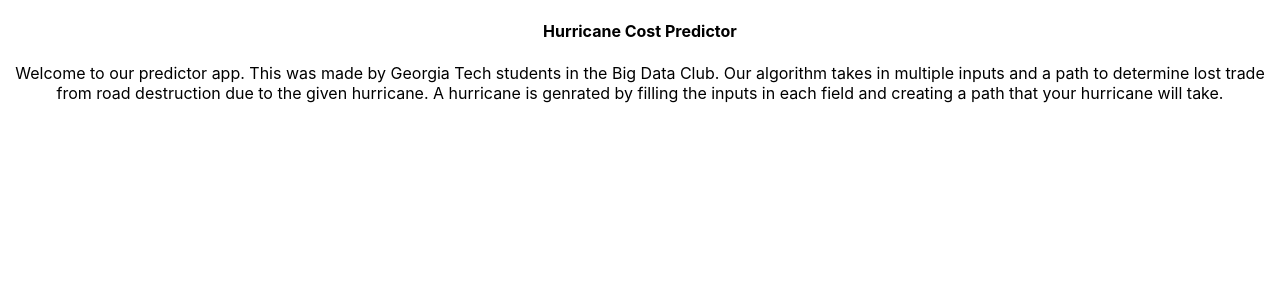
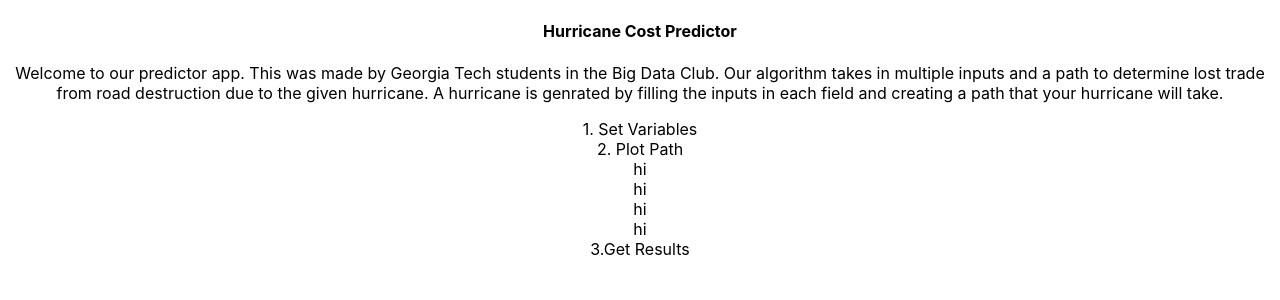
Before and after one commit to gt-big-data/hurricane-cost-predictor, a React (Create React App) app in the folder hcp-app/: page / in a window 1280 px wide. Shown: the top 300 px of the page. Built offline with nearby package versions, Linux system fonts and the light colour scheme.

Commit message:
component files
component files

```diff
--- a/hcp-app/src/components/PathPlot/PathPlotter.js
+++ b/hcp-app/src/components/PathPlot/PathPlotter.js
@@ -1,7 +1,18 @@
 import React, { PureComponent } from 'react';
+import Map from './Map';
+import Legend from './Legend'
+import PathVector from './PathVector'
+import PlotCircle from './PlotCircle'
+function PathPlotter() {
+    return (
+    <div>
+        <span>2. Plot Path</span>
+        <Map/>
+        <Legend/>
+        <PathVector/>
+        <PlotCircle/>
 
-function PathPlotter() {
-    return ( <div></div> );
+    </div> );
 }
 
 export default PathPlotter;
--- a/hcp-app/src/components/Results/Results.js
+++ b/hcp-app/src/components/Results/Results.js
@@ -1,7 +1,16 @@
 import React, { PureComponent } from 'react';
 
 function Results() {
-    return ( <div></div> );
+    return (
+    <div>
+        <span>3.Get Results</span>
+
+        {/* filter state */}
+        {/* state */}
+        {/* dropdown */}
+        {/* number card */}
+        {/* piechart */}
+    </div> );
 }
 
 export default Results;
--- a/hcp-app/src/components/VariableSet/VariableSetter.js
+++ b/hcp-app/src/components/VariableSet/VariableSetter.js
@@ -1,8 +1,13 @@
 import React from 'react';
 
 function VariableSetter() {
-    return ( <div>
+    return (
+    <div>
+        <span>1. Set Variables</span>
 
+        {/* hurrican category */}
+
+        {/* variable sliders * 3 */}
     </div> );
 }
 
```
Also changed, not shown: hcp-app/src/components/Results/State.js (added, +11 -0 lines), 1 other file (tests, documents, lock files or other folders).
